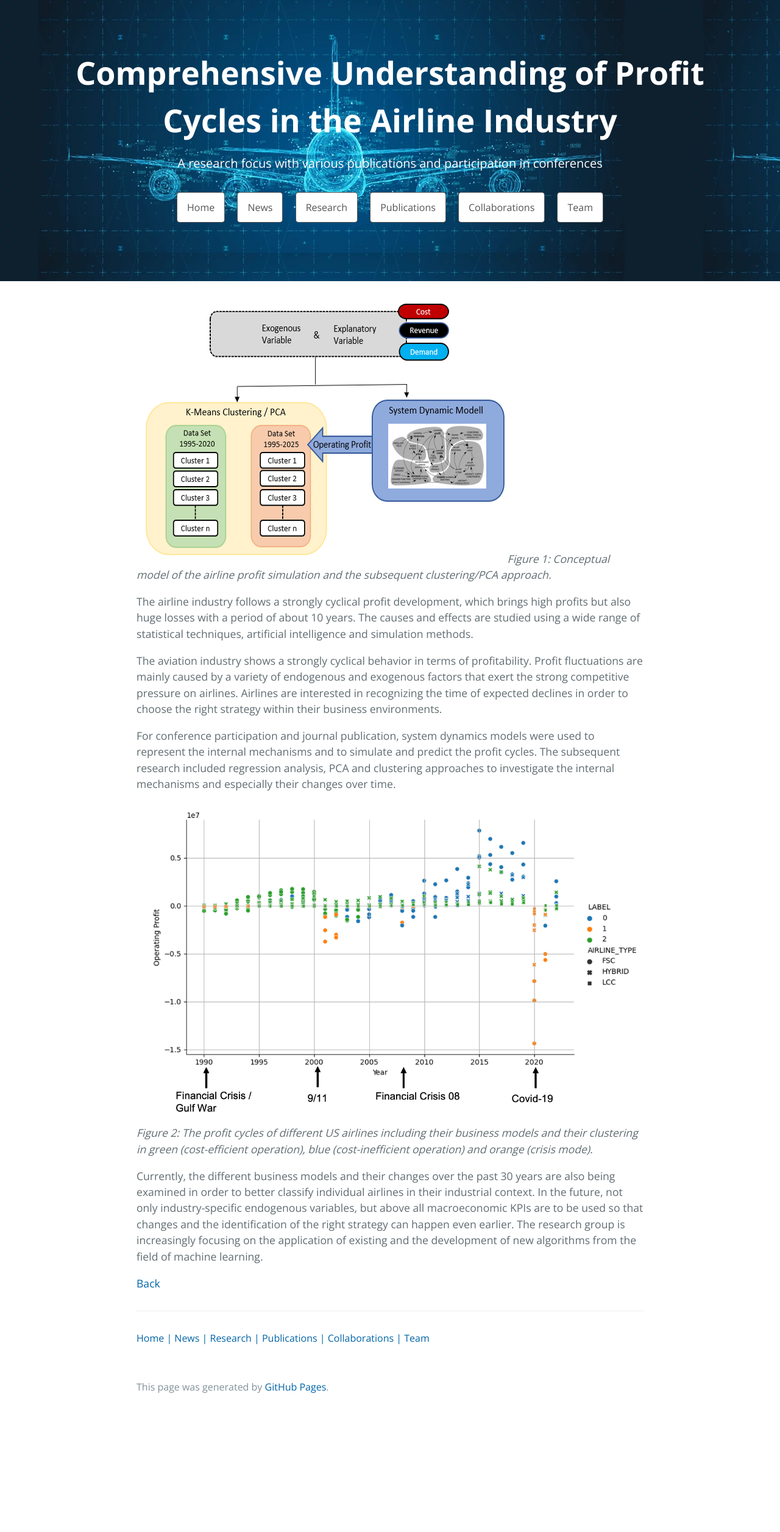
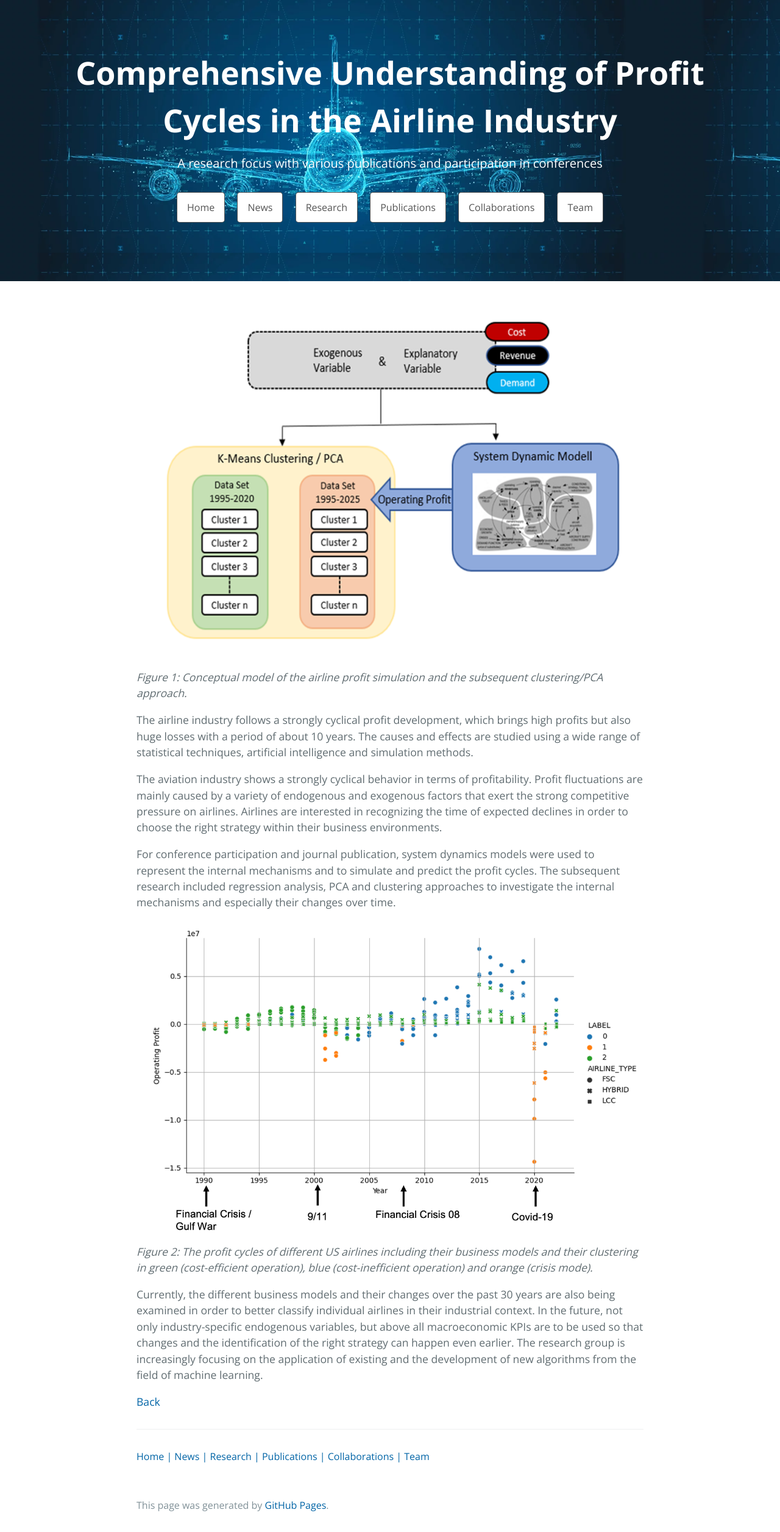
Before and after one commit to CyberneticLearningSystems/CyberneticLearningSystems.github.io, a Jekyll site: the page built from pages/projects/airline-profit.md, in a window 1280 px wide. Shown: the whole page at 61% size. Built offline with Jekyll 4.4.1, drawn with Linux system fonts in a browser that asks for light colours; before the commit the page ends 2318 px from its top, so only the background shows below that.

Commit message:
File changed

```diff
--- a/pages/projects/airline-profit.md
+++ b/pages/projects/airline-profit.md
@@ -5,7 +5,7 @@ description: A research focus with various publications and participation in con
 ---
 
 
-![Branching](./../../pictures/Airline_Profit_Concept.png)
+![Branching](./../../pictures/Airline_Profit_Concept_v2.png)
 _Figure 1: Conceptual model of the airline profit simulation and the subsequent clustering/PCA approach._
 
 The airline industry follows a strongly cyclical profit development, which brings high profits but also huge losses with a period of about 10 years. The causes and effects are studied using a wide range of statistical techniques, artificial intelligence and simulation methods.
```
Also changed, not shown: pictures/Airline_Profit_Concept_v2.png (added).
